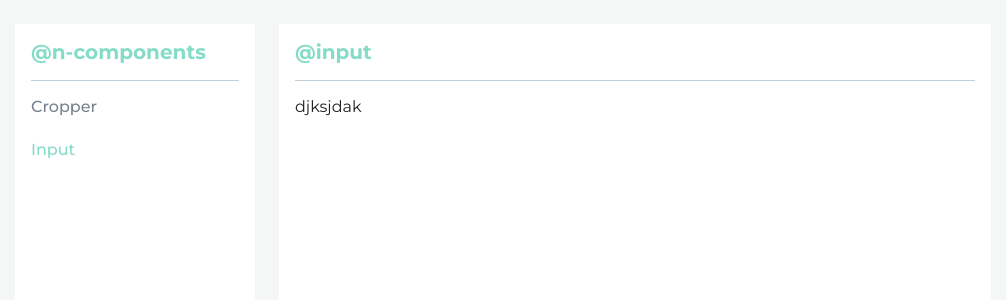
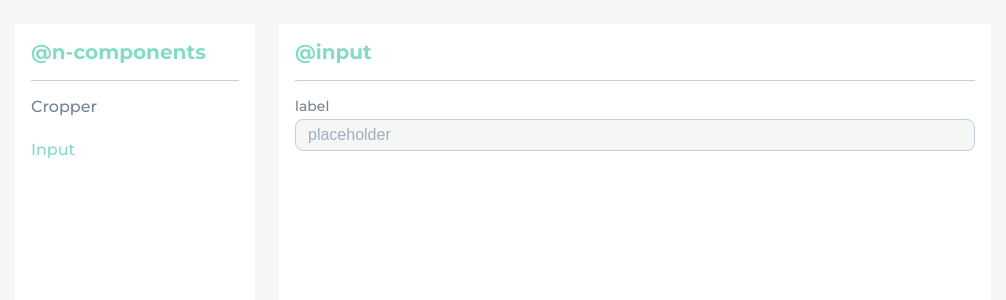
Before and after one commit to weekkkk/vue-cropper, a Vue app: page /cropper in a window 1280 px wide. Both pictures are taken after a click on the element "Input". Shown: the top 300 px of the page, without its empty margins (137-1143 px from the left). Built offline with nearby package versions, Linux system fonts and the light colour scheme.

Commit message:
create input

```diff
--- /dev/null
+++ b/src/assets/style/global/colors/control.scss
@@ -0,0 +1,6 @@
+:root {
+  // Обычный
+  --n-control-background: var(--n-background);
+  // Не активный
+  --n-control-background-disabled: var(--n-background-disabled);
+}
--- a/src/assets/style/global/colors/index.scss
+++ b/src/assets/style/global/colors/index.scss
@@ -2,3 +2,4 @@
 @import './text';
 @import './background';
 @import './border';
+@import './control';
--- a/src/assets/style/global/index.scss
+++ b/src/assets/style/global/index.scss
@@ -5,3 +5,4 @@
 @import './margin/index';
 @import './padding/index';
 @import './border/index';
+@import './transition/index';
--- /dev/null
+++ b/src/assets/style/global/sizes/control.scss
@@ -0,0 +1,15 @@
+:root {
+  // Большой
+  --n-control-large-size: 40px;
+  --n-control-large-px: 16px;
+  // Обычный
+  --n-control-default-size: 32px;
+  --n-control-default-px: 12px;
+  // Маленький
+  --n-control-small-size: 24px;
+  --n-control-small-px: 8px;
+  // Отступы между иконками и инпутом
+  --n-control-col-gap: 4px;
+  // Отступы между подписями и инпутом
+  --n-control-row-gap: 4px;
+}
--- a/src/assets/style/global/sizes/index.scss
+++ b/src/assets/style/global/sizes/index.scss
@@ -1 +1,3 @@
 @import "./radius";
+@import "./control";
+@import "./label";
--- /dev/null
+++ b/src/assets/style/global/sizes/label.scss
@@ -0,0 +1,5 @@
+:root {
+  --n-label-font-size: 14px;
+  --n-label-line-height: 18px;
+  --n-label-font-weight: 500;
+}
--- /dev/null
+++ b/src/assets/style/global/transition/index.scss
@@ -0,0 +1,4 @@
+:root {
+  --n-transition-duration: 0.15s;
+  --n-transition-timing-function: ease-in-out;
+}
--- /dev/null
+++ b/src/components/control/enums/SizeEnum.ts
@@ -0,0 +1,18 @@
+/**
+ * Размер
+ */
+enum SizeEnum {
+  /**
+   * Большой
+   */
+  Large = "large",
+  /**
+   * Обычный
+   */
+  Default = "default",
+  /**
+   * Маленький
+   */
+  Small = "small",
+}
+export default SizeEnum;
--- /dev/null
+++ b/src/components/control/enums/index.ts
@@ -0,0 +1,5 @@
+/**
+ * Размер
+ */
+import SizeEnum from "./SizeEnum";
+export { SizeEnum };
--- /dev/null
+++ b/src/components/control/n-control.vue
@@ -0,0 +1,145 @@
+<template>
+  <span
+    class="n-control"
+    :class="[
+      {
+        'is-success': success,
+        'is-error': error,
+        'is-focus': focus,
+        'is-disabled': disabled,
+      },
+      `is-${size}`,
+    ]"
+  >
+    <input
+      :value="modelValue"
+      @input="onInput"
+      @focus="onFocus"
+      @blur="onBlur"
+      :placeholder="placeholder"
+      :type="type"
+      :disabled="disabled"
+    />
+  </span>
+</template>
+
+<script setup lang="ts">
+import { computed, PropType, ref } from "vue";
+import { SizeEnum } from "./enums";
+const props = defineProps({
+  /**
+   * Значение
+   */
+  modelValue: { type: [String, Number], default: "" },
+  /**
+   * Размер
+   */
+  size: { type: String as PropType<SizeEnum>, default: SizeEnum.Default },
+  /**
+   * Заполнитель
+   */
+  placeholder: { type: String, default: "" },
+  /**
+   * Тип
+   */
+  type: { type: String as PropType<"text" | "number">, default: "text" },
+  /**
+   * Не активный
+   */
+  disabled: { type: Boolean, default: false },
+  /**
+   * Ошибка
+   */
+  error: { type: Boolean, default: false },
+  /**
+   * Успех
+   */
+  success: { type: Boolean, default: false },
+});
+/**
+ * События
+ */
+const emit = defineEmits(["focus", "blur", "update:modelValue"]);
+/**
+ * Фокус
+ */
+const focus = ref(false);
+/**
+ * При фокусе
+ */
+const onFocus = () => {
+  focus.value = true;
+  emit("focus");
+};
+/**
+ * Снятие фокуса
+ */
+const onBlur = () => {
+  focus.value = false;
+  emit("blur");
+};
+/**
+ * Обработчик ввода
+ */
+const onInput = (e: Event) => {
+  emit("update:modelValue", (e.target as HTMLInputElement).value);
+};
+</script>
+
+<style lang="scss" scoped>
+.n-control {
+  border-style: solid;
+  border-width: var(--n-border-width);
+  border-color: var(--n-border);
+  border-radius: var(--n-radius);
+  display: flex;
+  align-items: center;
+  column-gap: var(--n-control-col-gap);
+  padding: 0 var(--n-control-default-px);
+  background-color: var(--n-control-background);
+  transition-duration: var(--n-transition-duration);
+  transition-timing-function: var(--n-transition-timing-function);
+  input {
+    border: none;
+    background: none;
+    outline: none;
+    font-size: inherit;
+    line-height: var(--n-control-default-size);
+    margin: calc(var(--n-border-width) * -1) 0;
+    color: inherit;
+    width: 100%;
+    &::placeholder {
+      color: var(--n-placeholder);
+    }
+  }
+  &.is-large {
+    padding: 0 var(--n-control-large-px);
+    input {
+      line-height: var(--n-control-large-size);
+    }
+  }
+  &.is-small {
+    padding: 0 var(--n-control-small-px);
+    input {
+      line-height: var(--n-control-small-size);
+    }
+  }
+
+  &.is-success {
+    border-color: var(--n-success);
+  }
+  &.is-error {
+    border-color: var(--n-error);
+  }
+  &.is-focus {
+    border-color: var(--n-main);
+  }
+  &.is-disabled {
+    border-color: var(--n-border);
+    background-color: var(--n-control-background-disabled);
+    input {
+      cursor: not-allowed;
+    }
+  }
+}
+</style>
--- /dev/null
+++ b/src/components/input/n-input.vue
@@ -0,0 +1,78 @@
+<template>
+  <div class="n-input">
+    <label> {{ label }}</label>
+    <n-control
+      :model-value="modelValue"
+      @update:model-value="onUpdate"
+      :size="size"
+      :placeholder="placeholder"
+      :disabled="disabled"
+      :error="error"
+      :success="success"
+    />
+  </div>
+</template>
+
+<script setup lang="ts">
+import { PropType } from "vue";
+import { SizeEnum } from "../control/enums";
+import NControl from "../control/n-control.vue";
+const props = defineProps({
+  /**
+   * Значение
+   */
+  modelValue: { type: [String, Number], default: "" },
+  /**
+   * Размер
+   */
+  size: { type: String as PropType<SizeEnum>, default: SizeEnum.Default },
+  /**
+   * Заполнитель
+   */
+  placeholder: { type: String, default: "" },
+  /**
+   * Подпись
+   */
+  label: { type: String, default: "" },
+  /**
+   * Тип
+   */
+  type: { type: String as PropType<"text" | "number">, default: "text" },
+  /**
+   * Не активный
+   */
+  disabled: { type: Boolean, default: false },
+  /**
+   * Ошибка
+   */
+  error: { type: Boolean, default: false },
+  /**
+   * Успех
+   */
+  success: { type: Boolean, default: false },
+});
+/**
+ * События
+ */
+const emit = defineEmits(["update:modelValue"]);
+/**
+ * При обновлении значения
+ */
+const onUpdate = (value: string | number) => {
+  emit("update:modelValue", value);
+};
+</script>
+
+<style lang="scss" scoped>
+  .n-input {
+    display: flex;
+    flex-direction: column;
+    row-gap: var(--n-control-row-gap);
+    label {
+      color: var(--n-signature);
+      font-size: var(--n-label-font-size);
+      line-height: var(--n-label-line-height);
+      font-weight: var(--n-label-font-weight);
+    }
+  }
+</style>
--- a/src/pages/input-page.vue
+++ b/src/pages/input-page.vue
@@ -1,7 +1,14 @@
 <template>
-  djksjdak
+  <!-- <n-control v-model="value" size='small' placeholder="placeholder"></n-control> -->
+  <n-input label="label" v-model="value" placeholder="placeholder" success error disabled></n-input>
+  {{ value }}
 </template>
 
-<script setup lang="ts"></script>
+<script setup lang="ts">
+import { ref } from "vue";
+import NInput from "@/components/input/n-input.vue";
+import NControl from "@/components/control/n-control.vue";
+const value = ref("");
+</script>
 
 <style lang="less" scoped></style>
```
